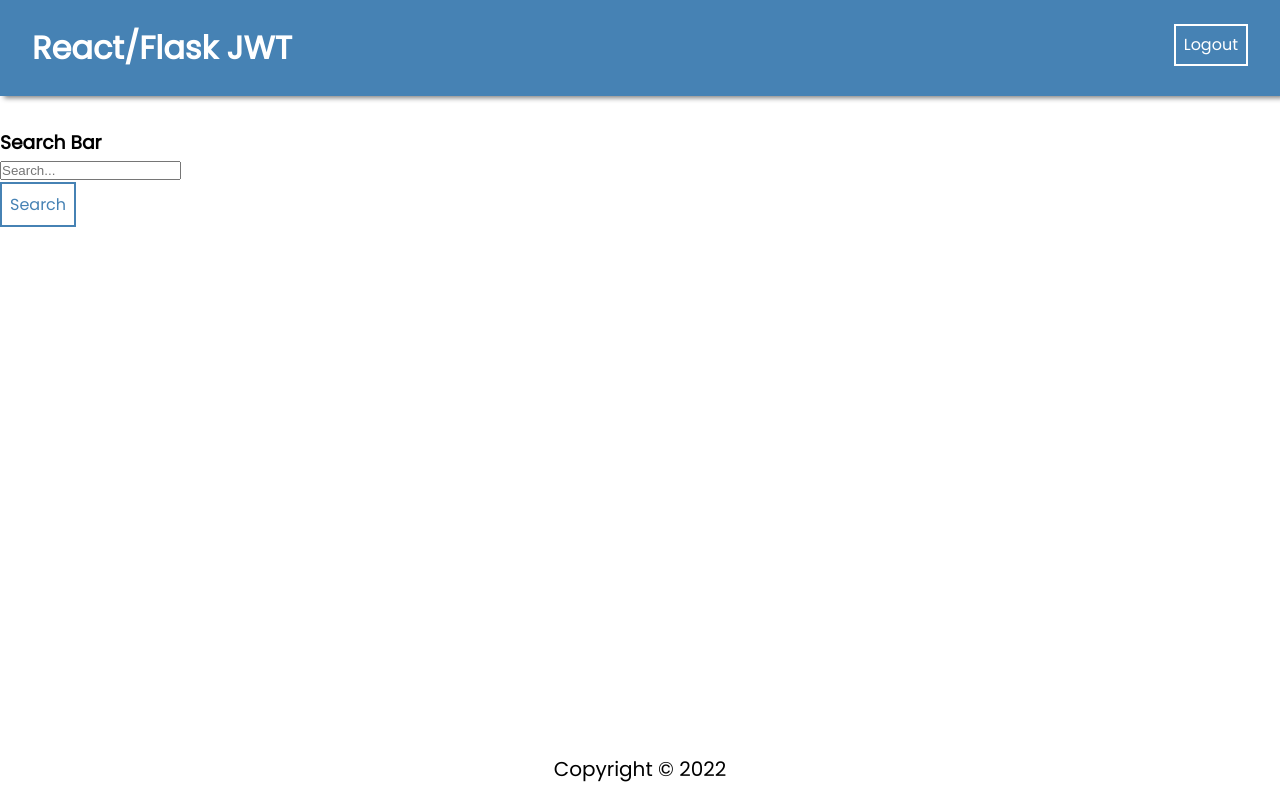
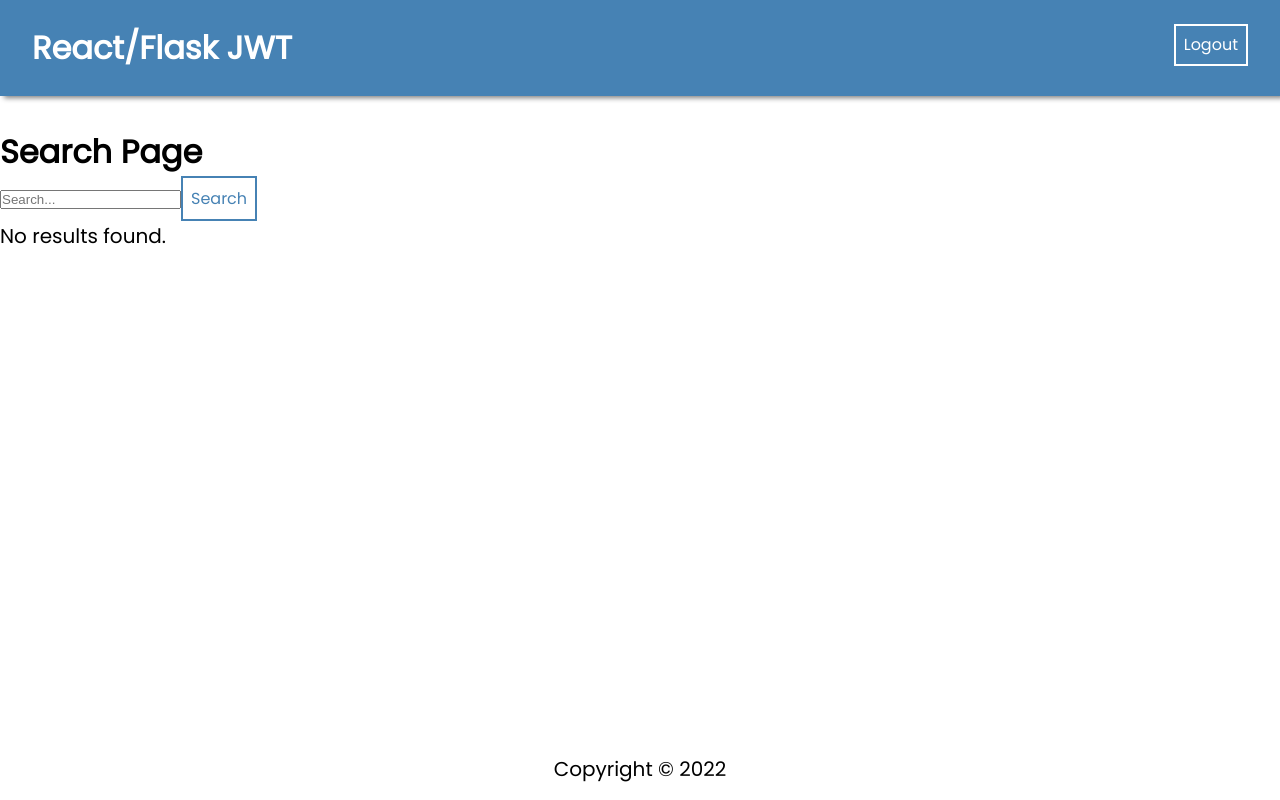
Before and after one commit to xaivntaajher/book_nook_backend_project, a React (Create React App) app in the folder frontend/: page /search in a window 1280 px wide. Built offline with nearby package versions, Linux system fonts and the light colour scheme; sample sign-in values are in the browser's storage.

Commit message:
search page is functional, needs styling

```diff
--- a/frontend/src/App.js
+++ b/frontend/src/App.js
@@ -7,7 +7,7 @@ import HomePage from "./pages/HomePage/HomePage";
 import LoginPage from "./pages/LoginPage/LoginPage";
 import RegisterPage from "./pages/RegisterPage/RegisterPage";
 import AddCarPage from "./pages/AddCarPage/AddCarPage";
-import SearchBarPage from "./pages/SearchBarPage/SearchBarPage";
+import SearchPage from "./pages/SearchPage/SearchPage";
 
 // Component Imports
 import Navbar from "./components/NavBar/NavBar";
@@ -42,7 +42,7 @@ function App() {
           path="/search"
           element={
             <PrivateRoute>
-              <SearchBarPage />
+              <SearchPage />
             </PrivateRoute>
           }
         />
--- a/frontend/src/pages/SearchBarPage/SearchBarPage.jsx
+++ /dev/null
@@ -1,29 +0,0 @@
-import React, { useState } from 'react';
-
-
-function SearchBarPage({ onSearch}) {
-    const [term, setTerm] = useState('');
-
-    function handleSubmit(event) {
-      event.preventDefault();
-      onSearch(term);
-    }
-
-    return (
-        <form onSubmit={handleSubmit} className='search-bar-section'>
-          <h3>Search Bar</h3>
-          <input
-            type="text"
-            placeholder="Search..."
-            value={term}
-            onChange={(event) => setTerm(event.target.value)}
-            className='search-bar'
-          />
-          <div className='search-bar-buttons'>
-          <button type="submit">Search</button>
-          </div>
-        </form>
-      );
-    }
-
-    export default SearchBarPage;
--- /dev/null
+++ b/frontend/src/pages/SearchPage/SearchPage.jsx
@@ -0,0 +1,53 @@
+import React, { useState } from 'react';
+import axios from 'axios';
+
+function SearchPage() {
+  const [searchTerm, setSearchTerm] = useState('');
+  const [searchResults, setSearchResults] = useState([]);
+
+  const handleSearch = async (event) => {
+    event.preventDefault();
+    try {
+      const response = await axios.get(
+        `https://www.googleapis.com/books/v1/volumes?q=${searchTerm}`
+      );
+      setSearchResults(response.data.items);
+    } catch (error) {
+      console.log(error);
+    }
+  };
+
+  return (
+    <div>
+      <h1>Search Page</h1>
+      <form onSubmit={handleSearch}>
+        <input
+          type="text"
+          placeholder="Search..."
+          value={searchTerm}
+          onChange={(event) => setSearchTerm(event.target.value)}
+        />
+        <button type="submit">Search</button>
+      </form>
+      <div>
+        {searchResults.length > 0 ? (
+          searchResults.map((item) => (
+            <div key={item.id}>
+              <h3>{item.volumeInfo.title}</h3>
+              {item.volumeInfo.imageLinks && (
+                <img
+                  src={item.volumeInfo.imageLinks.thumbnail}
+                  alt={item.volumeInfo.title}
+                />
+              )}
+            </div>
+          ))
+        ) : (
+          <p>No results found.</p>
+        )}
+      </div>
+    </div>
+  );
+}
+
+export default SearchPage;
```
Also changed, not shown: frontend/src/pages/HomePage/HomePage.js (line endings or trailing spaces).
